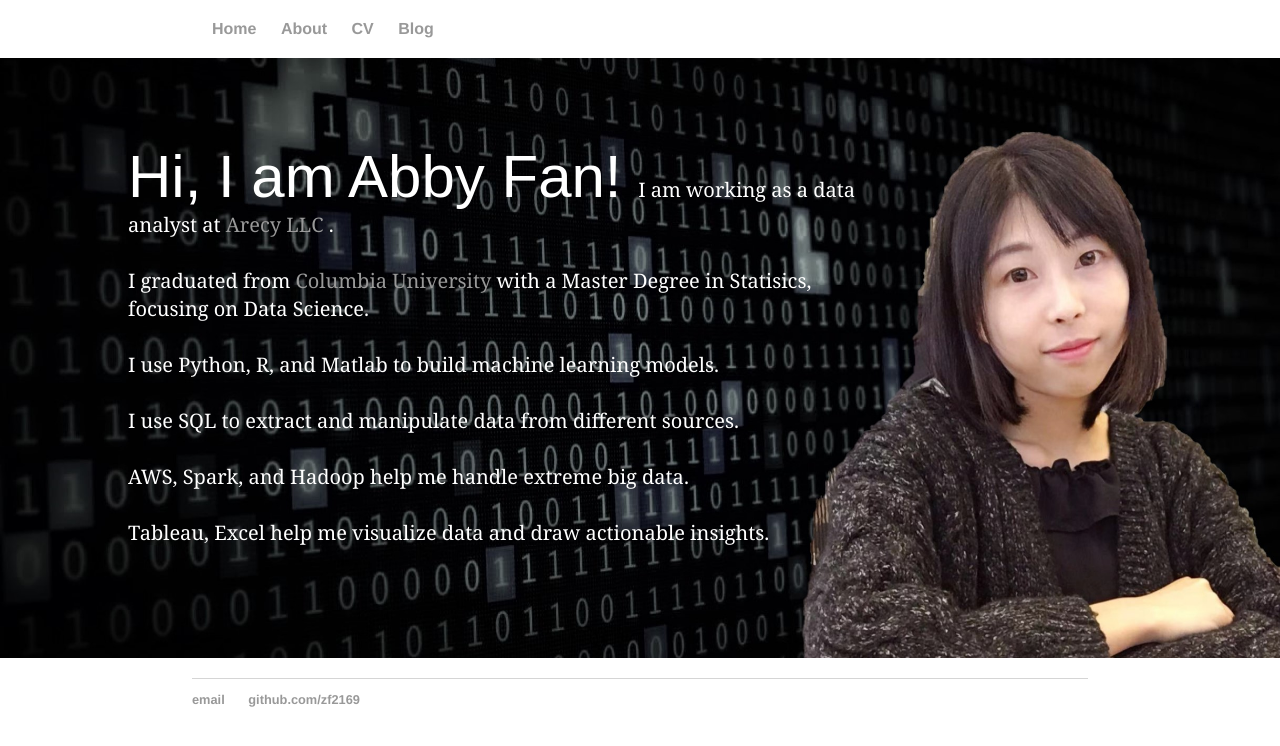
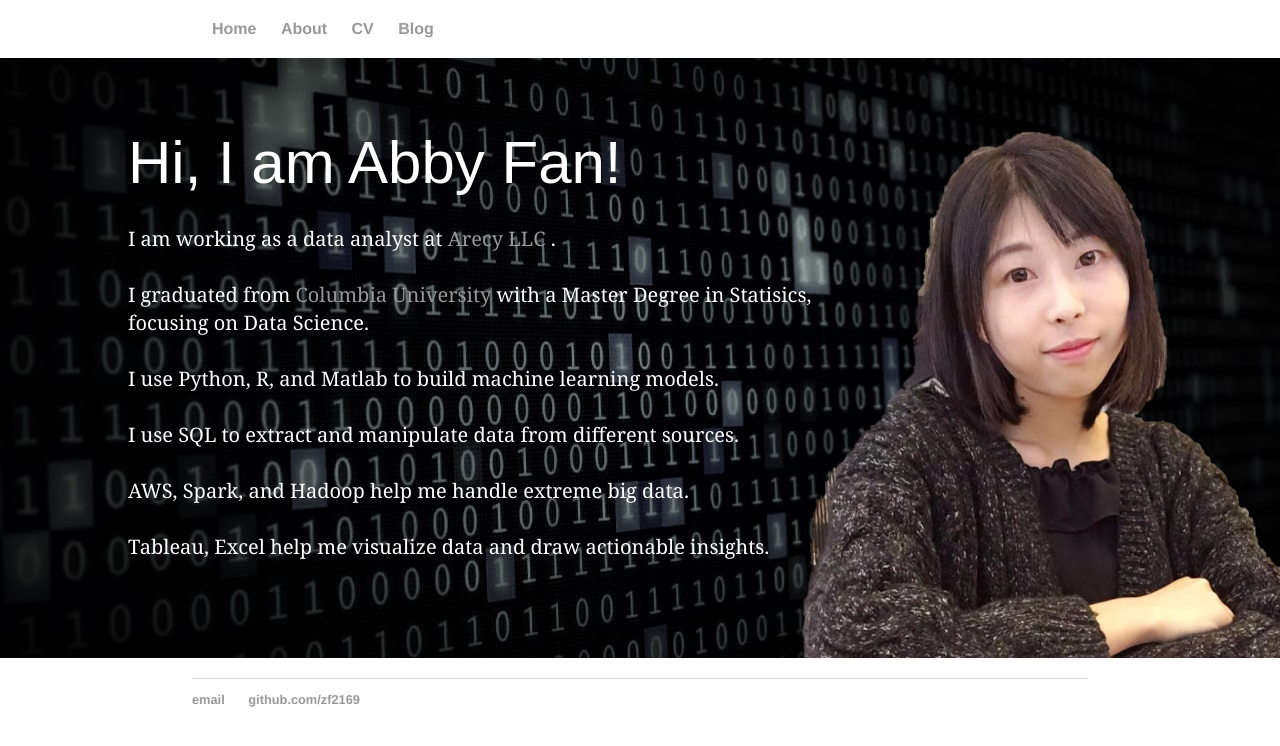
Before and after one commit to zf2169/zf2169.github.io, a Jekyll site: the page built from index.html, in a window 1280 px wide. Shown: the top 746 px of the page. Built offline with Jekyll 4.4.1, drawn with Linux system fonts in a browser that asks for light colours.

Commit message:
Update index.html

```diff
--- a/index.html
+++ b/index.html
@@ -8,9 +8,8 @@ title: Abby Fan Personal Website
   <div class="hero-text">
 	<h1l>Hi, I am Abby Fan! </h1l>
 
-	<!--img  class="img-circle avatar" alt="Abby Fan" src="img/BHPL78898.JPG" width="200px" style="float: left; margin-bottom: 100px";-->
-
-	<p2>I am working as a data analyst at <a href="https://www.arecy-us.com/"> Arecy LLC </a>. <br><br>
+	<p2> <br><br>
+	I am working as a data analyst at <a href="https://www.arecy-us.com/"> Arecy LLC </a>. <br><br>
 	I graduated from <a href="https://www.columbia.edu/"> Columbia University </a> with a Master Degree in Statisics, focusing on Data Science. <br><br>
 	I use Python, R, and Matlab to build machine learning models.<br><br>
 	I use SQL to extract and manipulate data from different sources. <br><br>
```
